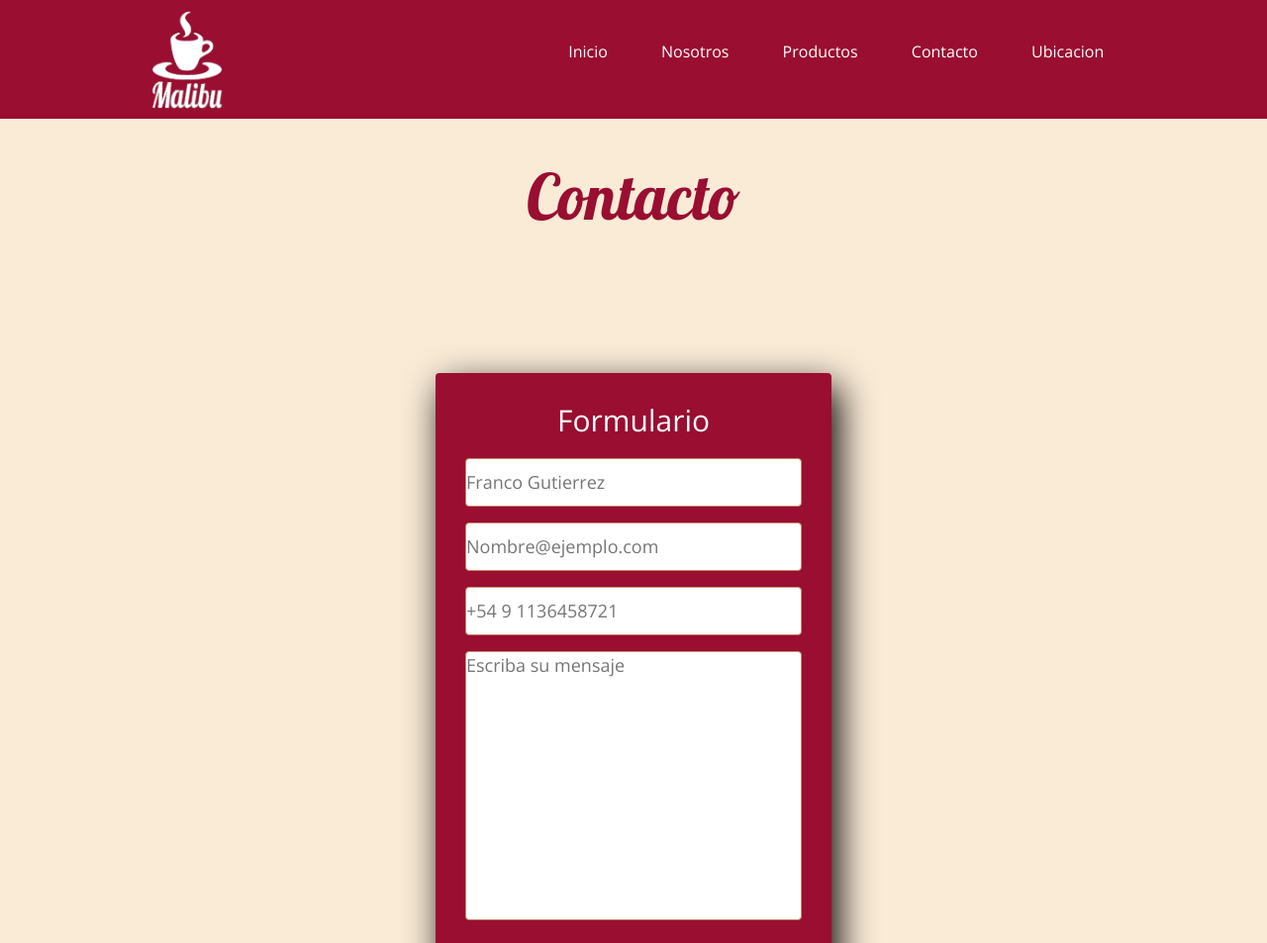
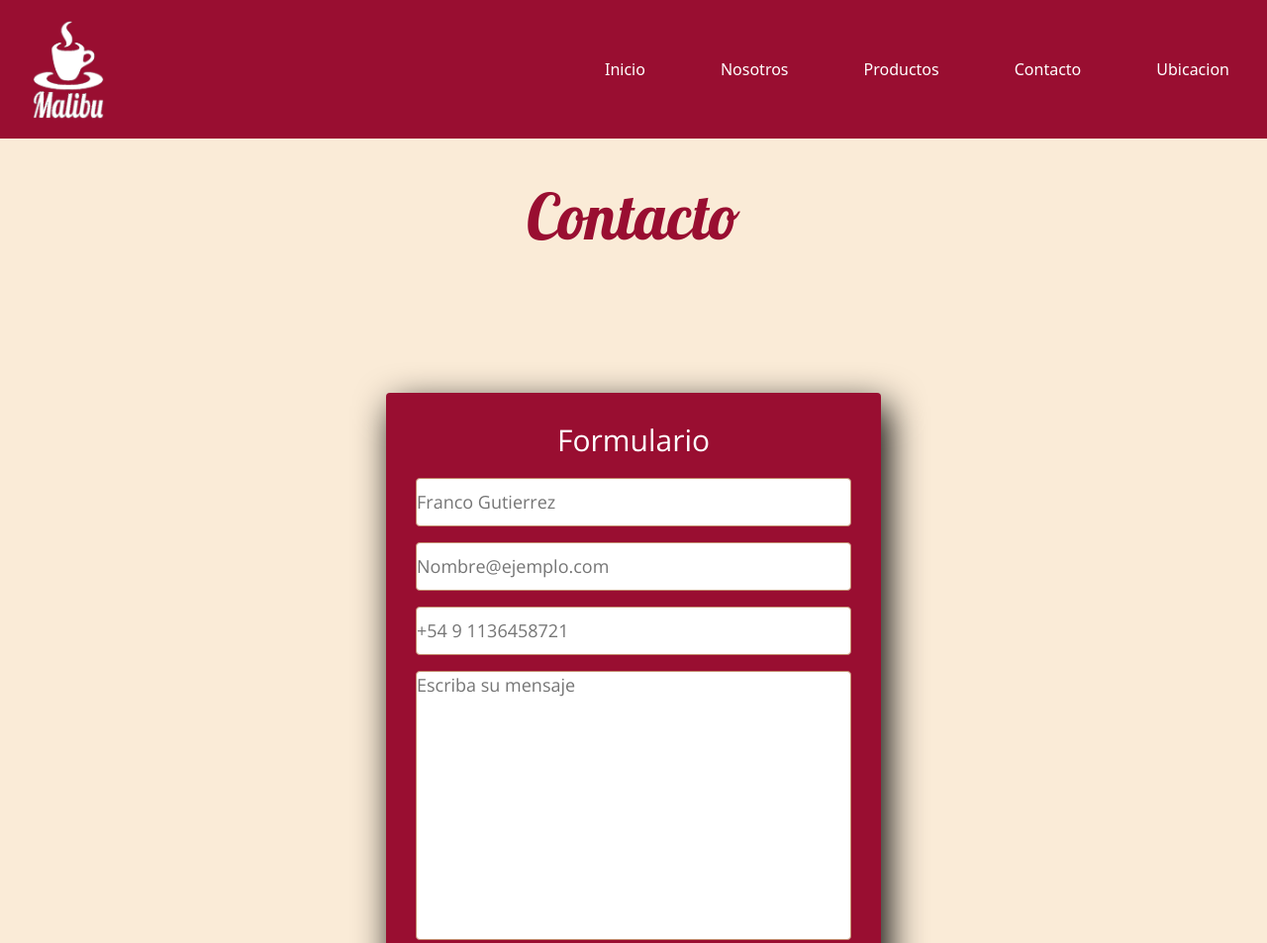
Before and after one commit to Frankinhoo/proyecto-pagina-gutierrez, a plain HTML site: page pages/contacto.html in a window 1280 px wide. Shown: the top 953 px of the page at 99% size. Drawn offline with nearby package versions, Linux system fonts and the light colour scheme.

Commit message:
bootstrap agregado

```diff
--- a/css/style.css
+++ b/css/style.css
@@ -1,6 +1,7 @@
 *{
     margin: 0;
     padding: 0;
+    box-sizing: border-box;
 }
 
 header{
@@ -8,6 +9,7 @@ header{
     max-width: 1900px;
     margin: auto;
     background-color: #990e31;
+    color: #ffffff;
 
 }
 
@@ -24,12 +26,12 @@ padding: 0;
 display: flex;
 justify-content: space-around;
 align-items: center;
-height: 120px;
 }
 
 
 .header__logo{
     height: 100px;
+    margin: 20px;
 
 }
 .header__logo img{
@@ -39,25 +41,14 @@ height: 120px;
 
 
 .enlaces li{
-    list-style: none;
-    display: inline-block;
-    font-family: 'Open Sans', sans-serif;
-}
+    padding: 0px 30px;
 
-.enlaces a{
-    text-decoration: none;
-    color: #ffffff;
-    padding: 0px 25px;
-    display: block;
 }
 
 a:hover{
     color: #c38c6e ;
 }
 
-header span{
-    display: none;
-}
 
 .main{
     width: 100%;
@@ -295,7 +286,7 @@ header span{
 }
 
 .section__contacto{
-    width: 400px;
+    width: 500px;
     background: #990e31;
     padding: 30px;
     margin: auto;
@@ -347,7 +338,7 @@ header span{
 
 /* ubicacion */
 .div__iframe{
-    width: 600px;
+    width: 680px;
     padding: 40px;
     margin: auto;
     background-color: #990e31;
@@ -394,6 +385,7 @@ header span{
 }
 
 @media (max-width: 820px){
+
     /* nosotros */
         .main__div{
         max-width: 700px;
@@ -409,11 +401,18 @@ header span{
         grid-template-rows: repeat(4, 1fr) ;
 }
 
+@media (max-width: 768px){
+    .enlaces li {
+        padding: 10px 50px;
+    }
+
+    .enlaces a{
+        border-bottom: 1px solid #a32746;;
+    }
+
+}
+
 @media (max-width: 690px) {
-    .enlaces {
-        display: none;
-
-    }
 
     header span{
         display: inline-block;
@@ -437,7 +436,7 @@ header span{
     }
 
     .iframe{
-        max-width: 500px;
+        max-width: 420px;
     }
 
     .footer__section{
@@ -492,7 +491,7 @@ header span{
     }
 
     .iframe{
-        max-width: 350px;
+        max-width: 270px;
     }
 }
 
@@ -542,7 +541,7 @@ header span{
     }
 
     .iframe{
-        max-width: 240px;
+        max-width: 160px;
     }
 
     .footer__div{
--- a/pages/contacto.html
+++ b/pages/contacto.html
@@ -23,20 +23,33 @@
 </head>
 <body>
     <header>
-        <nav class="header__nav header">
-            <div class="header__logo">
-                <a href="../index.html"><img src="../assets/icons/icono.png" alt="Logo Taza"></a>
+        <nav class="navbar navbar-expand-md navbar-dark header__nav header">
+            <div>
+                <a href="../index.html"><img src="../assets/icons/icono.png" class="header__logo" alt="Logo Taza"></a>
             </div>
-            <div class="enlaces">
-                <ul>
-                    <li> <a href="../index.html">Inicio</a> </li>
-                    <li> <a href="./nosotros.html">Nosotros</a> </li>
-                    <li> <a href="./productos.html">Productos</a> </li>
-                    <li> <a href="./contacto.html">Contacto</a> </li>
-                    <li> <a href="./ubicacion.html">Ubicacion</a> </li>
+            <button type="button" class="navbar-toggler" data-bs-toggle="collapse" data-bs-target="#navbarSupportedContent"
+                aria-controls="navbarSupportedContent" aria-expanded="false" aria-label="Toggle navigation">
+                <span class="navbar-toggler-icon container-md ms-auto"></span>
+            </button>
+            <div class="collapse navbar-collapse enlaces" id="navbarSupportedContent">
+                <ul class="navbar-nav ms-auto">
+                    <li class="nav-item">
+                        <a href="../index.html" class="nav-link text-white a">Inicio</a>
+                    </li>
+                    <li class="nav-item">
+                        <a href="./nosotros.html" class="nav-link text-white">Nosotros</a>
+                    </li>
+                    <li class="nav-item">
+                        <a href="./productos.html" class="nav-link text-white">Productos</a>
+                    </li>
+                    <li class="nav-item">
+                        <a href="./contacto.html" class="nav-link text-white">Contacto</a>
+                    </li>
+                    <li class="nav-item">
+                        <a href="./ubicacion.html" class="nav-link text-white">Ubicacion</a>
+                    </li>
                 </ul>
             </div>
-            <span>☰</span>
         </nav>
     </header>
     <main class="main__contacto">
```
Also changed, not shown: index.html (+29 -11 lines), pages/nosotros.html (+24 -11 lines), pages/productos.html (+24 -11 lines), pages/ubicacion.html (+24 -11 lines).
